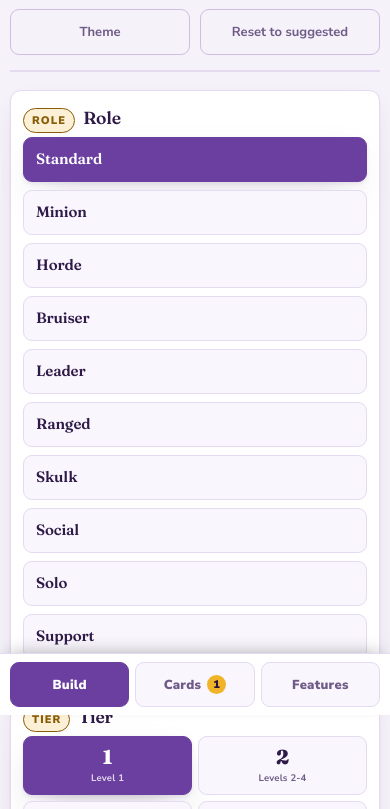
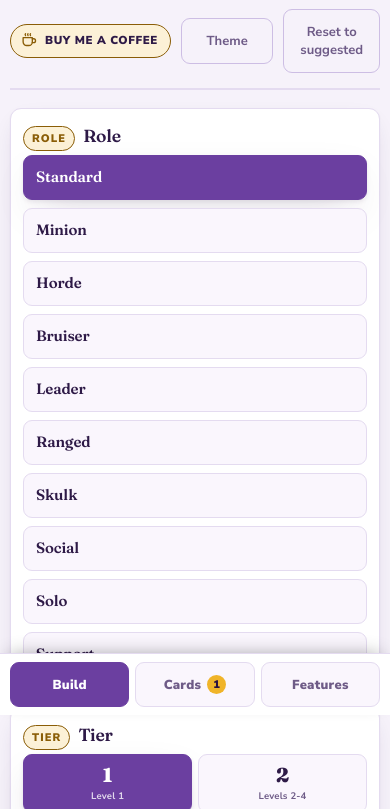
Before and after one commit to HowdyPartnr/adversary-forge, a plain HTML site: page public/index.html in a window 390 px wide. Shown: the part 129-938 px from the top of the page. Drawn offline with Linux system fonts and the light colour scheme.

Commit message:
Buy me a coffee button linking to the Ko-fi page

```diff
--- a/public/index.html
+++ b/public/index.html
@@ -143,7 +143,21 @@ input,textarea{font-family:inherit;font-size:inherit;color:inherit;}
   font-size:clamp(30px,4.2vw,46px);font-weight:800;letter-spacing:-.02em;line-height:1.02;
 }
 .masthead h1 em{font-style:normal;color:var(--gold);}
-.masthead-side{margin-left:auto;display:flex;gap:10px;align-items:center;}
+.masthead-side{margin-left:auto;display:flex;gap:10px;align-items:center;flex-wrap:wrap;justify-content:flex-end;}
+.kofi{
+  display:inline-flex;align-items:center;gap:7px;text-decoration:none;
+  padding:8px 15px 8px 12px;border-radius:99px;cursor:pointer;
+  border:1.5px solid var(--gold);background:var(--gold-bg);color:var(--ink);
+  font-size:12.5px;font-weight:900;letter-spacing:.05em;text-transform:uppercase;
+  transition:background .14s, transform .12s, box-shadow .14s;
+}
+.kofi:hover{background:var(--gold-bright);color:var(--on-accent);transform:translateY(-1px);
+  box-shadow:0 4px 14px rgba(0,0,0,.22);}
+.kofi:hover .kofi-cup{stroke:var(--on-accent);}
+.kofi-cup{
+  width:19px;height:19px;flex:0 0 auto;fill:none;stroke:var(--gold);
+  stroke-width:1.9;stroke-linecap:round;stroke-linejoin:round;
+}
 
 .ghost{
   background:transparent;border:1.5px solid var(--line-strong);color:var(--ink-soft);
@@ -680,6 +694,8 @@ textarea.textin{resize:vertical;min-height:62px;line-height:1.5;}
   text-align:left;padding:9px 10px;border-radius:6px;cursor:pointer;
 }
 .masthead{gap:12px;padding-bottom:15px;margin-bottom:18px;}
+  .kofi{padding:7px 12px 7px 10px;font-size:11.5px;}
+  .kofi-cup{width:17px;height:17px;}
 .masthead h1{font-size:clamp(27px,8vw,34px);}
   .tagline{font-size:13.5px;}
   .brand img{width:42px;}
@@ -789,6 +805,7 @@ textarea.textin{resize:vertical;min-height:62px;line-height:1.5;}
       <p class="tagline">Forge unique adversaries for your table to suffer through.</p>
     </div>
     <div class="masthead-side">
+      <a class="kofi" href="https://ko-fi.com/honeyroll" target="_blank" rel="noopener"><svg class="kofi-cup" viewBox="0 0 24 24" aria-hidden="true" focusable="false"><path d="M3 8h13v6a5 5 0 0 1-5 5H8a5 5 0 0 1-5-5V8z"/><path d="M16 9.5h1.8a2.7 2.7 0 0 1 0 5.4H16"/><path d="M6.4 2.4c-.7.9-.7 1.8 0 2.7M9.9 2.4c-.7.9-.7 1.8 0 2.7M13.4 2.4c-.7.9-.7 1.8 0 2.7"/></svg><span>Buy me a coffee</span></a>
       <button class="ghost" id="themeBtn" type="button">Theme</button>
       <button class="ghost" id="resetBtn" type="button">Reset to suggested</button>
     </div>
@@ -922,7 +939,8 @@ textarea.textin{resize:vertical;min-height:62px;line-height:1.5;}
         </div>
         <div class="foot-text">
           <p class="foot-legal">This product includes materials from the Daggerheart System Reference Document 1.0, &copy; Critical Role, LLC, under the terms of the Darrington Press Community Gaming License. Not official, and not endorsed by Darrington Press or Critical Role.</p>
-          <p class="foot-legal"><a href="https://patreon.com/honeyroll" target="_blank" rel="noopener">patreon.com/honeyroll</a></p>
+          <p class="foot-legal"><a href="https://patreon.com/honeyroll" target="_blank" rel="noopener">patreon.com/honeyroll</a>
+            &middot; <a href="https://ko-fi.com/honeyroll" target="_blank" rel="noopener">ko-fi.com/honeyroll</a></p>
         </div>
       </footer>
 
```
